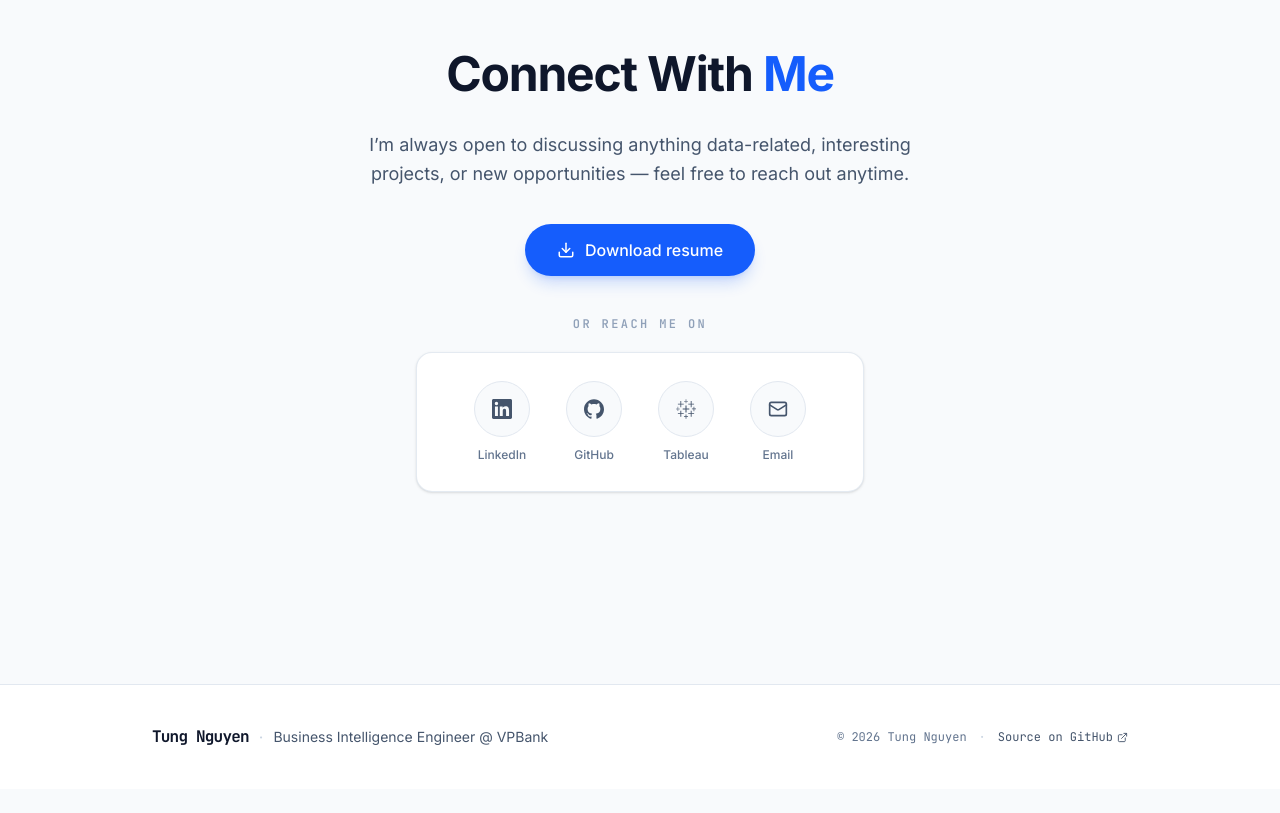
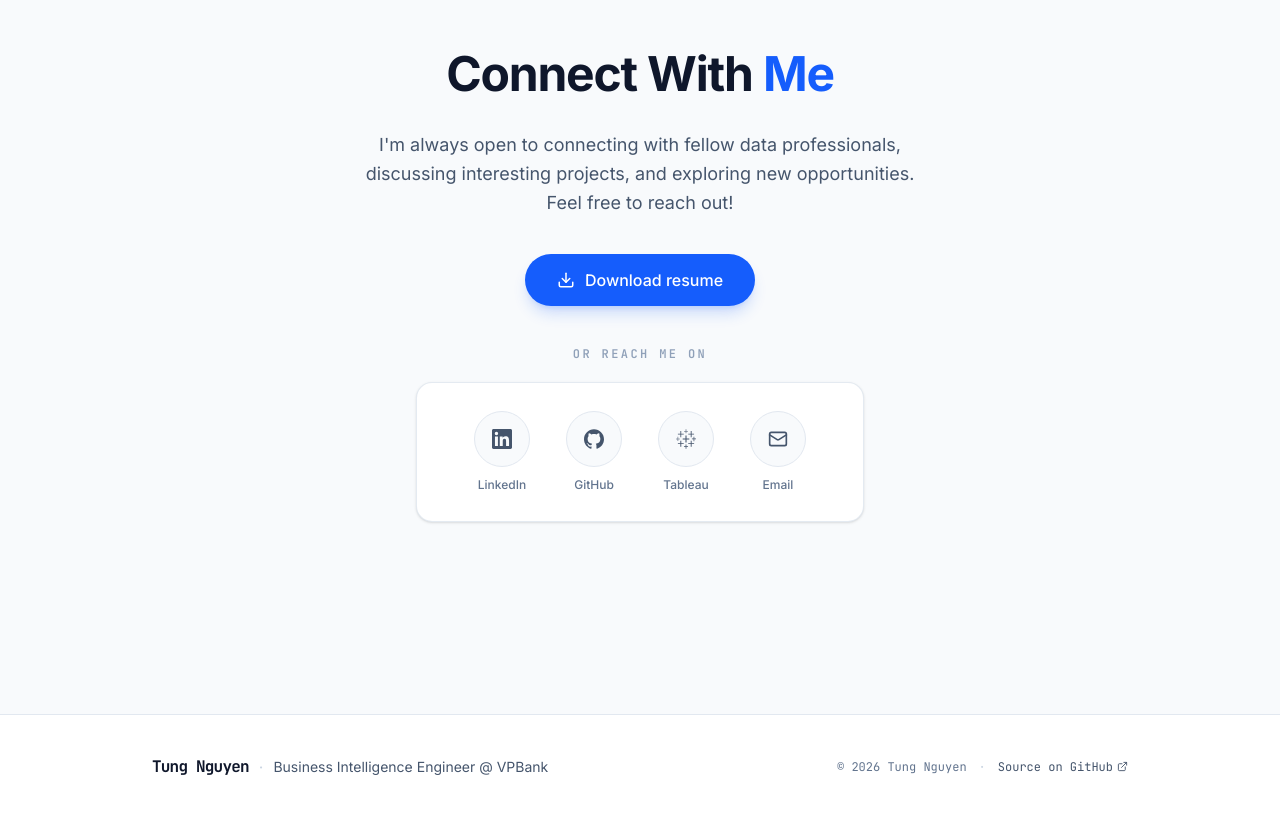
Before and after one commit to TungNamNguyen/personal-portfolio, a React (Vite) app: page / in a window 1280 px wide. Shown: the part 6020-6833 px from the top of the page. Before the commit the page ends 6809 px from the top, so only its background shows below. Built offline with nearby package versions, Linux system fonts and the light colour scheme.

Commit message:
Update Connect section intro message

```diff
--- a/src/i18n.tsx
+++ b/src/i18n.tsx
@@ -61,8 +61,8 @@ export const UI = {
   connectPrefix: { en: "Connect With ", vi: "Kết nối cùng " },
   connectHighlight: { en: "Me", vi: "Tôi" },
   connectBody: {
-    en: "I’m always open to discussing anything data-related, interesting projects, or new opportunities — feel free to reach out anytime.",
-    vi: "Tôi luôn sẵn sàng trao đổi về mọi chủ đề xoay quanh dữ liệu, các dự án thú vị hay những cơ hội hợp tác mới — đừng ngần ngại liên hệ bất cứ lúc nào."
+    en: "I'm always open to connecting with fellow data professionals, discussing interesting projects, and exploring new opportunities. Feel free to reach out!",
+    vi: "Tôi luôn sẵn lòng kết nối với các đồng nghiệp trong ngành dữ liệu, trao đổi về những dự án thú vị và khám phá các cơ hội hợp tác mới. Đừng ngần ngại liên hệ!"
   },
   orConnectVia: { en: "OR REACH ME ON", vi: "HOẶC LIÊN HỆ QUA" },
   email: { en: "Email", vi: "Email" },
```
